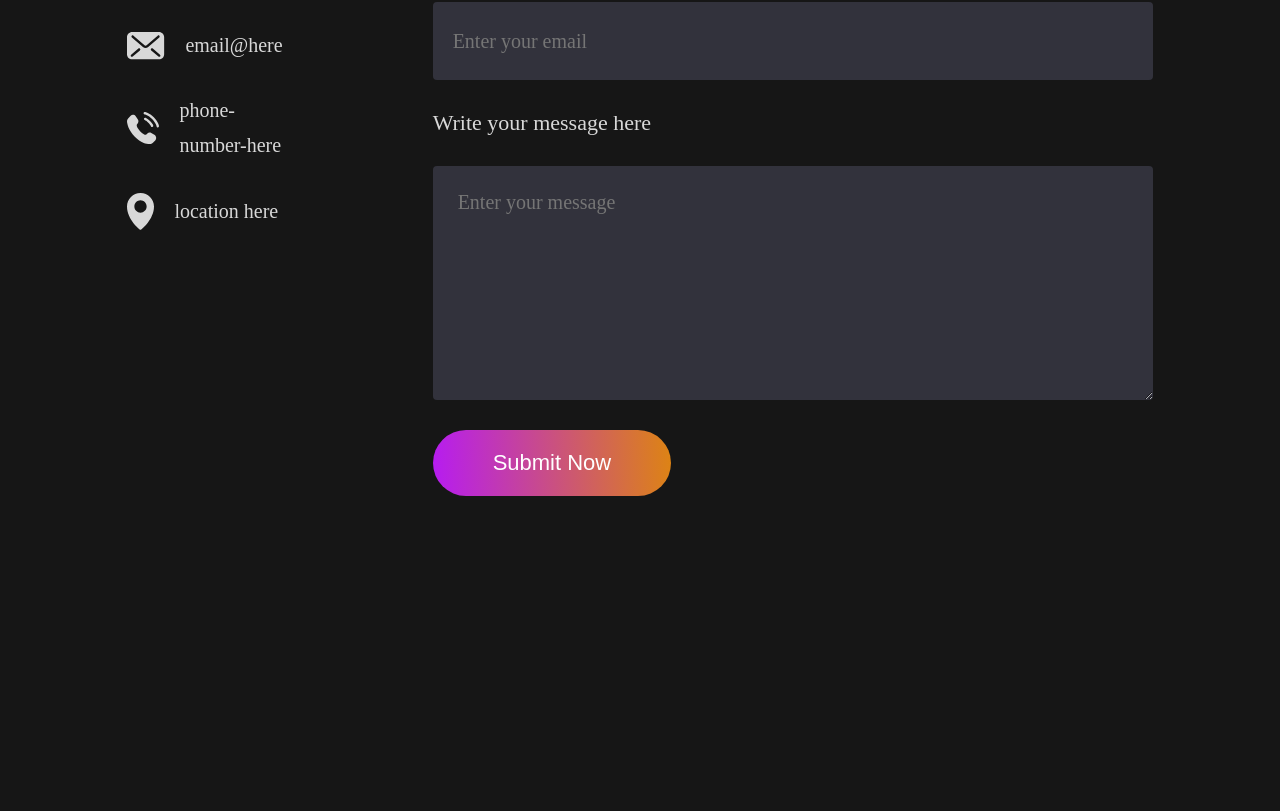
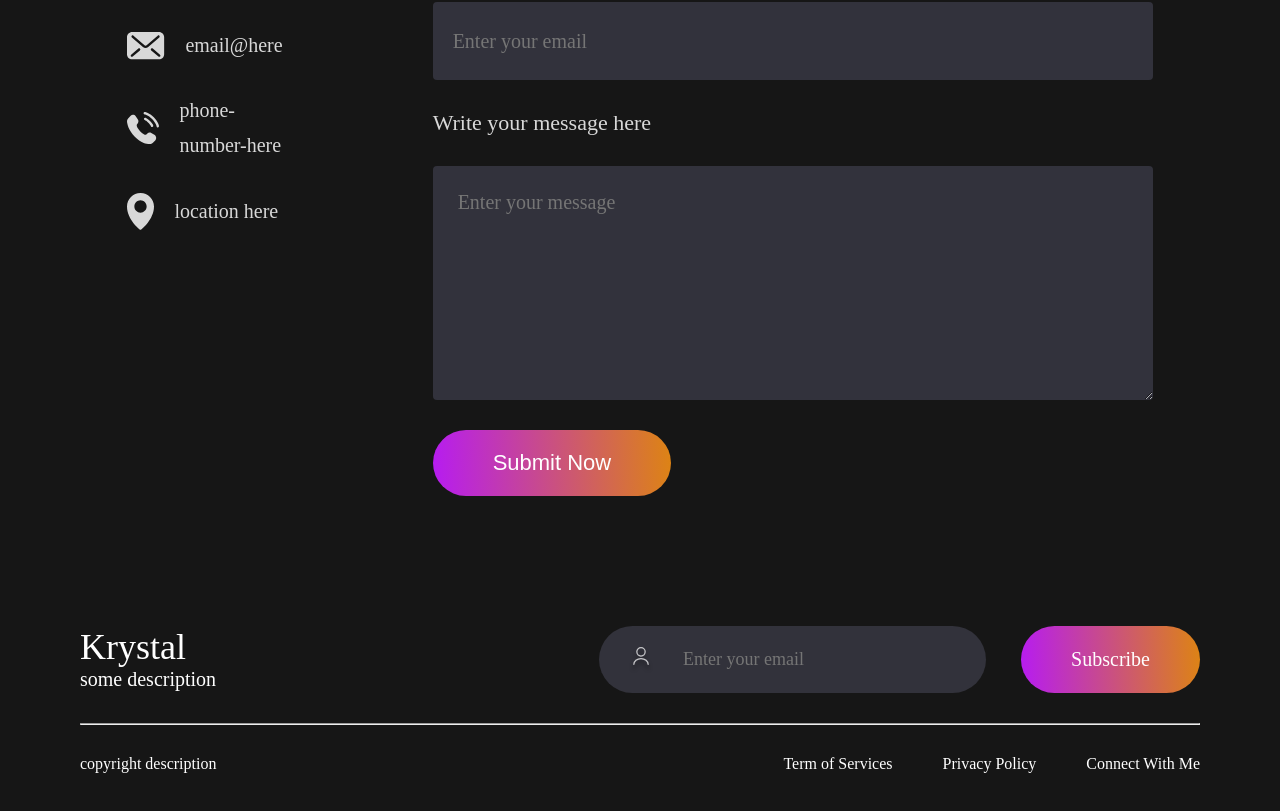
Before and after one commit to krystal-w/krystal-w.github.io, a React app: page / in a window 1280 px wide. Shown: the part 4568-5379 px from the top of the page. Before the commit the page ends 5114 px from the top, so only its background shows below. Built offline with nearby package versions, Linux system fonts and the light colour scheme; the HTML template or start-up script is replaced by a standard one.

Commit message:
footer section

```diff
--- a/src/App.jsx
+++ b/src/App.jsx
@@ -5,6 +5,7 @@
 import Services from './components/services/Services'
 import MyWork from './components/mywork/MyWork'
 import Contact from './components/contact/Contact'
+import Footer from './components/footer/Footer'
 
 const App = () => {
   return (
@@ -15,6 +16,7 @@
       <Services />
       <MyWork />
       <Contact />
+      <Footer />
     </div>
   )
 }
--- /dev/null
+++ b/src/components/footer/Footer.css
@@ -0,0 +1,73 @@
+.footer{
+    margin: 50px 80px;
+    display: flex;
+    flex-direction: column;
+    gap: 30px;
+}
+
+.footer-top{
+    display: flex;
+    justify-content: space-between;
+}
+
+.footer-logo{
+    font-size: 36px;
+}
+
+.footer-top-left p{
+    font-size: 20px;
+    max-width: 400px;
+}
+
+.footer-top-right{
+    display: flex;
+    align-items: center;
+    gap: 35px;
+}
+
+.footer-email-input{
+    display: flex;
+    gap: 30px;
+    padding: 20px 30px;
+    border-radius: 50px;
+    background: #32323B;
+    padding-right: 80px;
+}
+
+.footer-email-input:hover{
+    border: 2px solid white;
+}
+
+.footer-email-input input{
+    outline: none;
+    border: none;
+    background: transparent;
+    color: #a0a0a0;
+    font-family: Outfit;
+    font-size: 18px;
+}
+
+.footer-subscribe{
+    font-size: 20px;
+    padding: 22px 50px;
+    border-radius: 50px;
+    background: linear-gradient(267deg, #DF8908 -5.09%, #B415FF 106.28%);
+    cursor: pointer;
+    transition: 0.3s;
+}
+
+.footer-subscribe:hover{
+    transform: scale(1.1);
+}
+
+.footer-bottom{
+    display: flex;
+    justify-content: space-between;
+    font-size: 18xp;
+}
+
+.footer-bottom-right{
+    display: flex;
+    gap: 50px;
+    margin-bottom: 50px;
+}
--- /dev/null
+++ b/src/components/footer/Footer.jsx
@@ -0,0 +1,34 @@
+import React from 'react'
+import './Footer.css'
+import user_icon from '../../assets/user_icon.svg'
+
+const Footer = () => {
+  return (
+    <div className='footer'>
+      <div className="footer-top">
+        <div className="footer-top-left">
+          <div className="footer-logo">Krystal</div>
+          <p>some description</p>
+        </div>
+        <div className="footer-top-right">
+          <div className="footer-email-input">
+            <img src={user_icon} alt="" />
+            <input type="email" placeholder='Enter your email'/>
+          </div>
+          <div className="footer-subscribe">Subscribe</div>
+        </div>
+      </div>
+      <hr />
+      <div className="footer-bottom">
+        <p className="footer-bottom-left">copyright description</p>
+        <div className="footer-bottom-right">
+          <p>Term of Services</p>
+          <p>Privacy Policy</p>
+          <p>Connect With Me</p>
+        </div>
+      </div>
+    </div>
+  )
+}
+
+export default Footer
```
